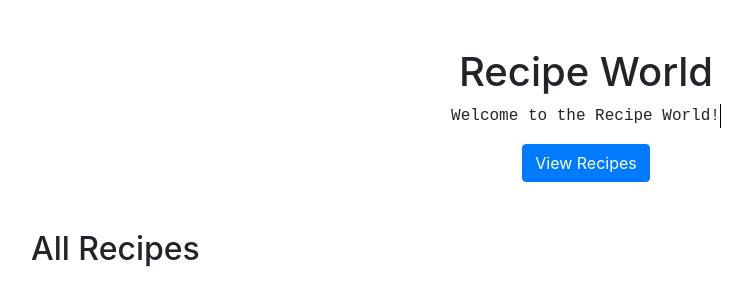
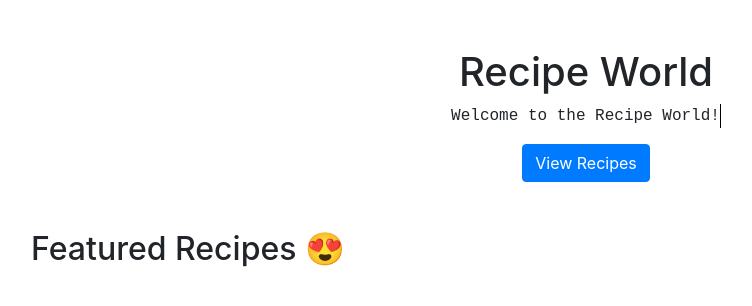
Before and after one commit to KIPEK-ui/recipemanagerapp, a website: page index.html in a window 1280 px wide. Shown: the whole page, without its empty margins (54-806 px from the left). Drawn offline with nearby package versions, Linux system fonts and the light colour scheme; no server answers.

Commit message:
Update index.html

```diff
--- a/index.html
+++ b/index.html
@@ -60,14 +60,13 @@
                 <p class="text-center ">Welcome to the Recipe World!</p>
                 <div class="text-center">
                     <button class="btn btn-primary" id="viewRecipesBtn">View Recipes</button>
-                    <button class="btn btn-danger" id="logoutBtn" style="display: none;">Logout</button>
                 </div>
             </div>
         </div>
     </section>
     <section>
         <div class="container mt-5">
-            <h2>All Recipes</h2>
+            <h2>Featured Recipes 😍</h2>
             <div id="recipeList" class="row"></div>
         </div>
     </section>
```
